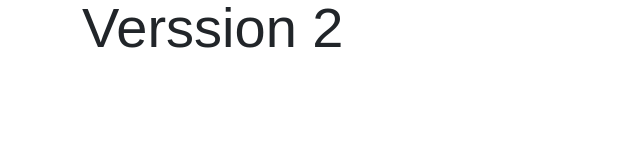
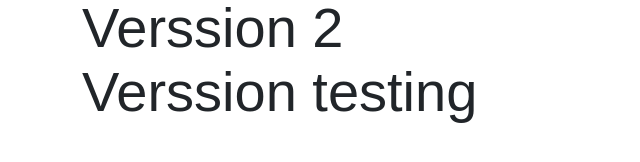
Before and after one commit to Harendra-source/practice, a website: page index.html in a window 1280 px wide. Shown: the whole page, without its empty margins (0-640 px from the left). Drawn offline with nearby package versions, Linux system fonts and the light colour scheme; a web font is replaced by a local one.

Commit message:
add h2 tag on home header

```diff
--- a/index.html
+++ b/index.html
@@ -14,6 +14,7 @@
   <div id="home-header">
     <div class="container">
       <h1>Verssion 2</h1>
+      <h2>Verssion testing</h2>
     </div>
   </div>
 
```
